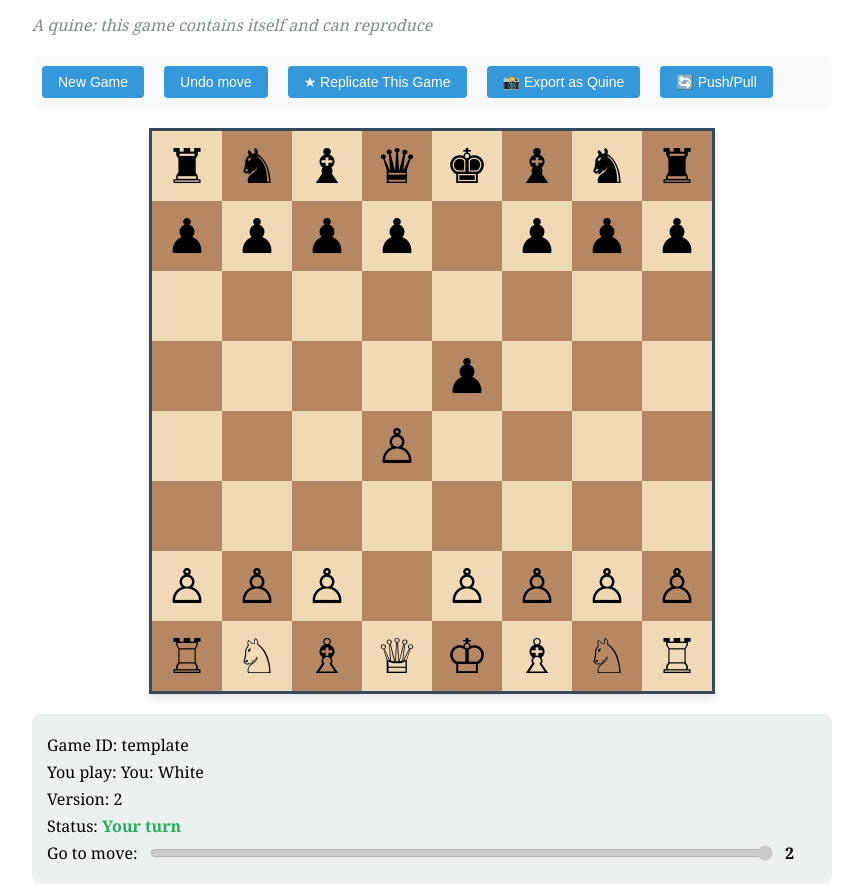
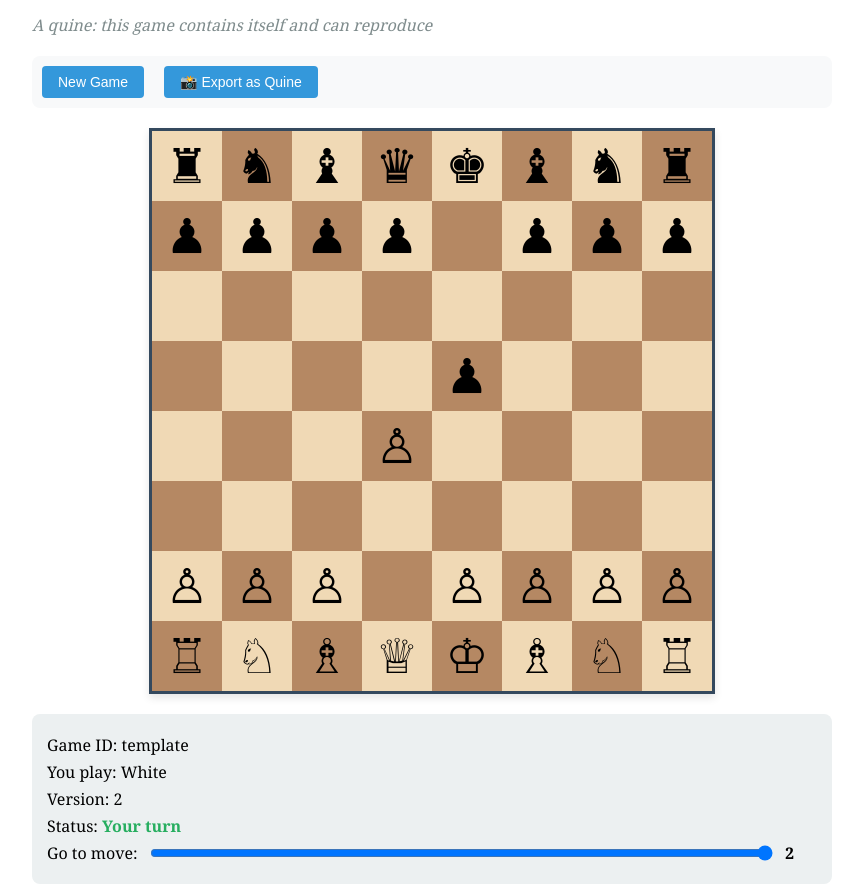
Before and after one commit to Alex19is/chess, a website: page index.html in a window 1280 px wide. Shown: the part 107-992 px from the top of the page, without its empty margins (208-1071 px from the left). Drawn offline with Linux system fonts and the light colour scheme; no server answers; files whose address does not match are found by name.

Commit message:
fix bags

```diff
--- a/chess.js
+++ b/chess.js
@@ -273,11 +273,9 @@ class SelfReplicatingChess {
         const sideEl = document.getElementById('mySide');
         if (sideEl) {
             if (this.isSpectator) sideEl.textContent = 'Spectator';
-            else if (this.mySide) sideEl.textContent = 'You: ' + (this.mySide === 'white' ? 'White' : 'Black');
+            else if (this.mySide) sideEl.textContent = this.mySide === 'white' ? 'White' : 'Black';
             else sideEl.textContent = '';
         }
-        const undoBtn = document.getElementById('undoBtn');
-        if (undoBtn) undoBtn.disabled = this.version <= 0 || this.isSpectator || !!this.mySide;
         this.updateMoveSelector();
     }
 
@@ -288,7 +286,7 @@ class SelfReplicatingChess {
         const maxVer = Math.max(this.version, this.moves.length);
         sel.max = maxVer;
         sel.value = this.version;
-        sel.disabled = maxVer <= 0 || !!this.mySide;
+        sel.disabled = maxVer <= 0;
         if (label) label.textContent = this.version;
     }
 
--- a/index.html
+++ b/index.html
@@ -15,10 +15,7 @@
 
         <div class="game-controls">
             <button onclick="chess.newGame()" title="Start a new game with a new ID">New Game</button>
-            <button onclick="chess.undo()" id="undoBtn" disabled title="Go back one move (can undo multiple times)">Undo move</button>
-            <button onclick="chess.replicate()" title="Copy this game to a new game and open it">&#9733; Replicate This Game</button>
             <button onclick="chess.exportSnapshot()" title="Download current position as a single HTML file">&#128248; Export as Quine</button>
-            <button onclick="chess.syncWithPeer()" title="Reload game state from server">&#128260; Push/Pull</button>
         </div>
 
         <div class="board-container">
```
